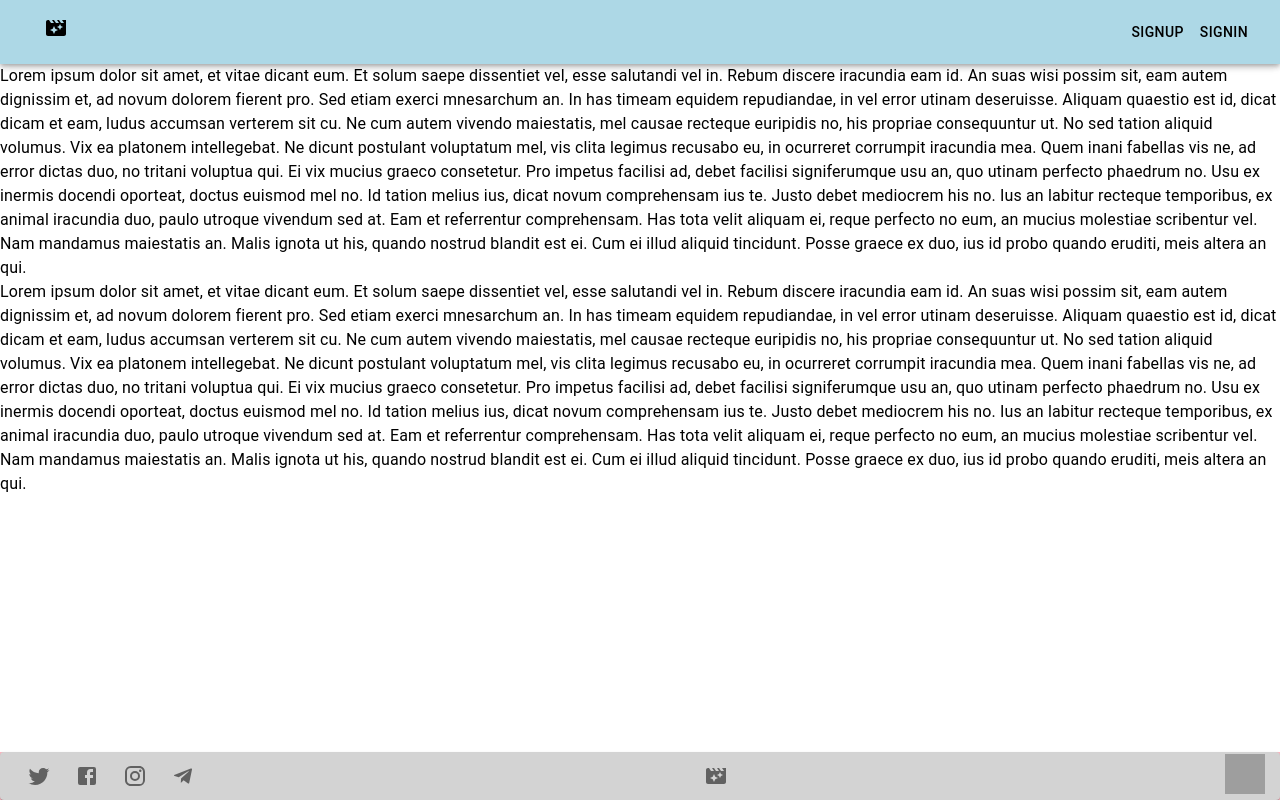
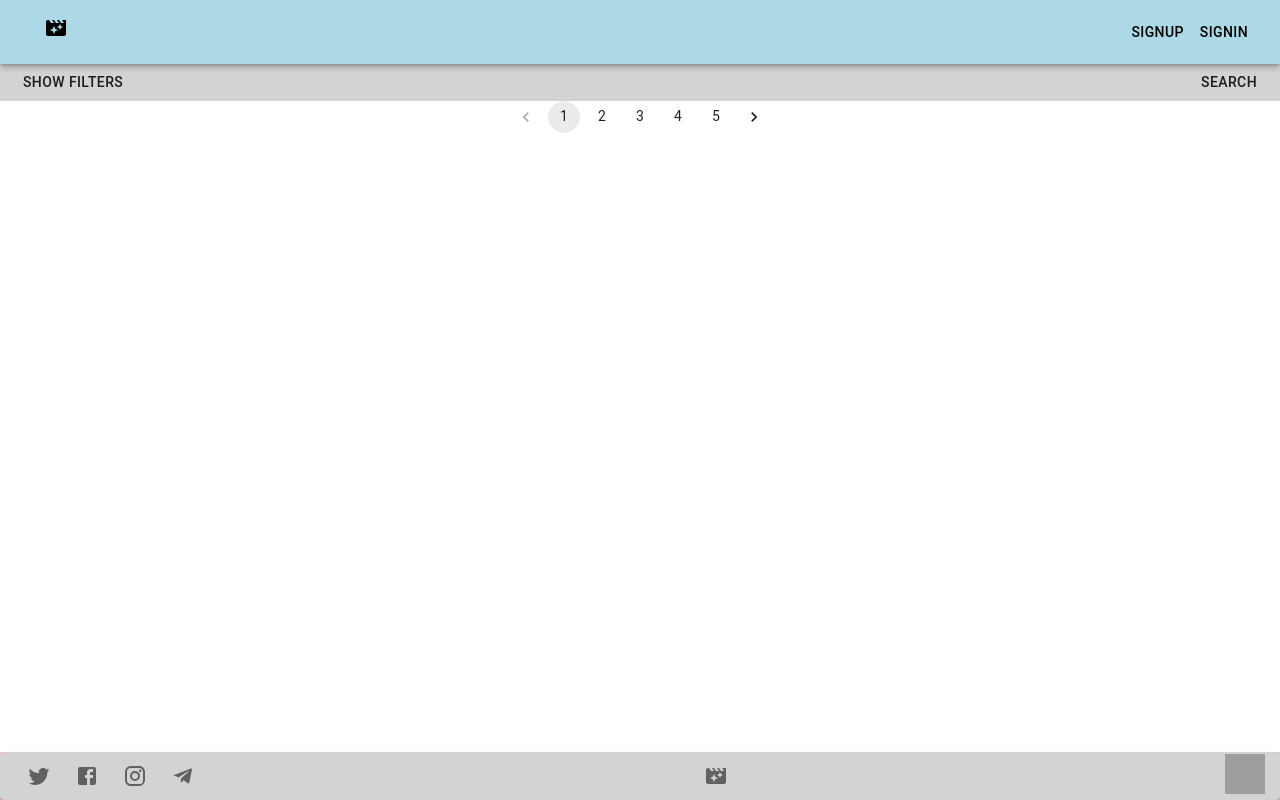
Before and after one commit to kate-vovk/movieFinder-react, a React app: page /movies in a window 1280 px wide. Built offline with nearby package versions, Linux system fonts and the light colour scheme; grey boxes are pictures that could not be loaded.

Commit message:
feature/mainPage-mockUp

```diff
--- a/package.json
+++ b/package.json
@@ -76,6 +76,7 @@
   "dependencies": {
     "@material-ui/core": "^4.12.2",
     "@material-ui/icons": "^4.11.2",
+    "@material-ui/lab": "^4.0.0-alpha.60",
     "@material-ui/styles": "^4.11.4",
     "@reduxjs/toolkit": "^1.6.1",
     "axios": "^0.21.1",
--- a/src/components/Movies/Movies.tsx
+++ b/src/components/Movies/Movies.tsx
@@ -1,46 +1,18 @@
 import React, { FunctionComponent } from 'react';
-import { Typography } from '@material-ui/core';
+import { Button } from '@material-ui/core';
+import { useStyle } from './styles';
+import { Pagination } from './movies/Pagination/Pagination';
 
 export const Movies: FunctionComponent = () => {
+  const classes = useStyle();
   // temporary text
   return (
     <div>
-      <Typography>
-        Lorem ipsum dolor sit amet, et vitae dicant eum. Et solum saepe dissentiet vel, esse
-        salutandi vel in. Rebum discere iracundia eam id. An suas wisi possim sit, eam autem
-        dignissim et, ad novum dolorem fierent pro. Sed etiam exerci mnesarchum an. In has timeam
-        equidem repudiandae, in vel error utinam deseruisse. Aliquam quaestio est id, dicat dicam et
-        eam, ludus accumsan verterem sit cu. Ne cum autem vivendo maiestatis, mel causae recteque
-        euripidis no, his propriae consequuntur ut. No sed tation aliquid volumus. Vix ea platonem
-        intellegebat. Ne dicunt postulant voluptatum mel, vis clita legimus recusabo eu, in
-        ocurreret corrumpit iracundia mea. Quem inani fabellas vis ne, ad error dictas duo, no
-        tritani voluptua qui. Ei vix mucius graeco consetetur. Pro impetus facilisi ad, debet
-        facilisi signiferumque usu an, quo utinam perfecto phaedrum no. Usu ex inermis docendi
-        oporteat, doctus euismod mel no. Id tation melius ius, dicat novum comprehensam ius te.
-        Justo debet mediocrem his no. Ius an labitur recteque temporibus, ex animal iracundia duo,
-        paulo utroque vivendum sed at. Eam et referrentur comprehensam. Has tota velit aliquam ei,
-        reque perfecto no eum, an mucius molestiae scribentur vel. Nam mandamus maiestatis an. Malis
-        ignota ut his, quando nostrud blandit est ei. Cum ei illud aliquid tincidunt. Posse graece
-        ex duo, ius id probo quando eruditi, meis altera an qui.
-      </Typography>
-      <Typography>
-        Lorem ipsum dolor sit amet, et vitae dicant eum. Et solum saepe dissentiet vel, esse
-        salutandi vel in. Rebum discere iracundia eam id. An suas wisi possim sit, eam autem
-        dignissim et, ad novum dolorem fierent pro. Sed etiam exerci mnesarchum an. In has timeam
-        equidem repudiandae, in vel error utinam deseruisse. Aliquam quaestio est id, dicat dicam et
-        eam, ludus accumsan verterem sit cu. Ne cum autem vivendo maiestatis, mel causae recteque
-        euripidis no, his propriae consequuntur ut. No sed tation aliquid volumus. Vix ea platonem
-        intellegebat. Ne dicunt postulant voluptatum mel, vis clita legimus recusabo eu, in
-        ocurreret corrumpit iracundia mea. Quem inani fabellas vis ne, ad error dictas duo, no
-        tritani voluptua qui. Ei vix mucius graeco consetetur. Pro impetus facilisi ad, debet
-        facilisi signiferumque usu an, quo utinam perfecto phaedrum no. Usu ex inermis docendi
-        oporteat, doctus euismod mel no. Id tation melius ius, dicat novum comprehensam ius te.
-        Justo debet mediocrem his no. Ius an labitur recteque temporibus, ex animal iracundia duo,
-        paulo utroque vivendum sed at. Eam et referrentur comprehensam. Has tota velit aliquam ei,
-        reque perfecto no eum, an mucius molestiae scribentur vel. Nam mandamus maiestatis an. Malis
-        ignota ut his, quando nostrud blandit est ei. Cum ei illud aliquid tincidunt. Posse graece
-        ex duo, ius id probo quando eruditi, meis altera an qui.
-      </Typography>
+      <div className={classes.header}>
+        <Button>Show Filters</Button>
+        <Button>Search</Button>
+      </div>
+      <Pagination />
     </div>
   );
 };
--- /dev/null
+++ b/src/components/Movies/movies/MovieCard/MovieCard.tsx
@@ -0,0 +1,5 @@
+import React, { FunctionComponent } from 'react';
+
+export const MovieCard: FunctionComponent = () => {
+  return <div />;
+};
--- /dev/null
+++ b/src/components/Movies/movies/MovieCard/styles.tsx
@@ -0,0 +1,10 @@
+import { makeStyles } from '@material-ui/core';
+
+export const useStyle = makeStyles(() => ({
+  container: {
+    display: 'flex',
+    flexDirection: 'column',
+    width: '300px',
+    height: '400px',
+  },
+}));
--- /dev/null
+++ b/src/components/Movies/movies/Pagination/Pagination.tsx
@@ -0,0 +1,12 @@
+import { Pagination as PaginationItem } from '@material-ui/lab';
+import React, { FunctionComponent } from 'react';
+import { useStyle } from './styles';
+
+export const Pagination: FunctionComponent = () => {
+  const classes = useStyle();
+  return (
+    <div className={classes.container}>
+      <PaginationItem count={5} />
+    </div>
+  );
+};
--- /dev/null
+++ b/src/components/Movies/movies/Pagination/styles.tsx
@@ -0,0 +1,8 @@
+import { makeStyles } from '@material-ui/core';
+
+export const useStyle = makeStyles(() => ({
+  container: {
+    display: 'flex',
+    justifyContent: 'center',
+  },
+}));
--- /dev/null
+++ b/src/components/Movies/styles.ts
@@ -0,0 +1,20 @@
+import { makeStyles } from '@material-ui/core';
+
+export const useStyle = makeStyles(() => ({
+  container: {
+    position: 'relative',
+    display: 'flex',
+    flexDirection: 'column',
+    justifyContent: 'space-between',
+    height: '100%',
+    width: 100,
+    backgroundColor: 'lightBlue',
+  },
+  header: {
+    display: 'flex',
+    padding: '0px 15px',
+    justifyContent: 'space-between',
+    backgroundColor: 'lightGrey',
+    height: '30%',
+  },
+}));
```
Also changed, not shown: 1 other file (tests, documents, lock files or other folders).
